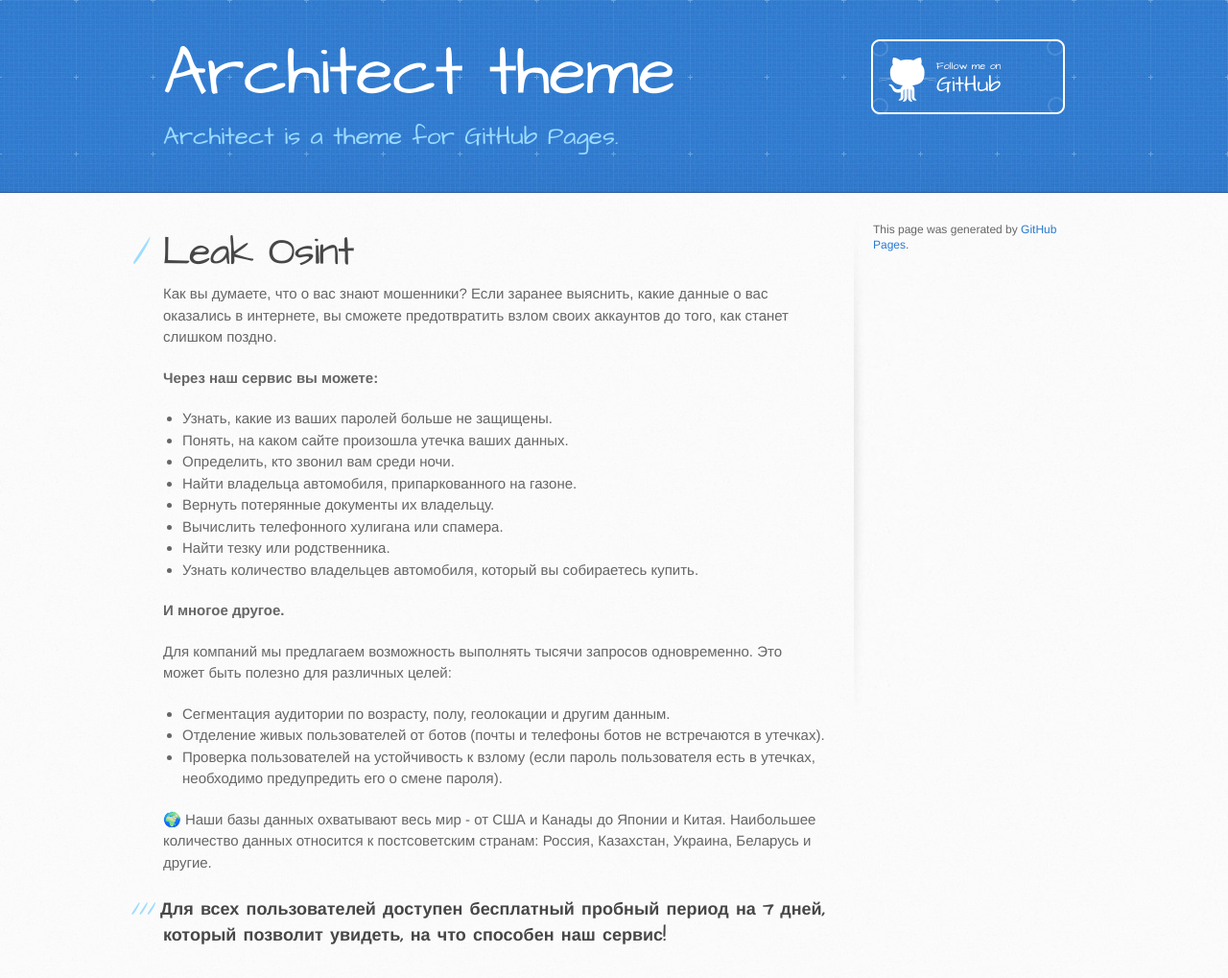
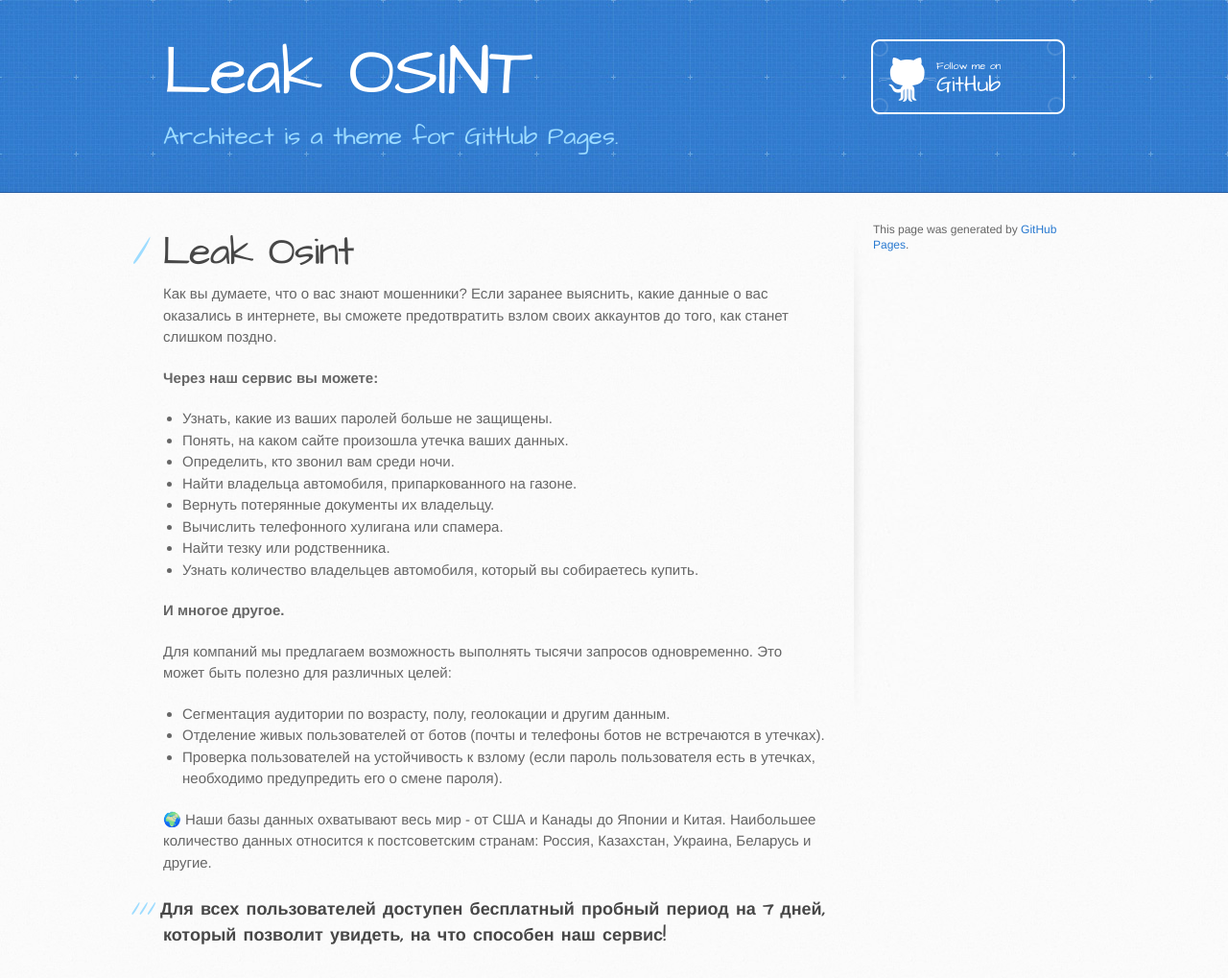
Before and after one commit to LeakOSINT/LeakOSINT.github.io, a Jekyll site: the page built from index.md, in a window 1280 px wide. Shown: the whole page at 96% size. Built offline with Jekyll 4.4.1, drawn with Linux system fonts in a browser that asks for light colours; our own code applies the rules of GitHub Pages for plain Markdown files.

Commit message:
Update _config.yml

```diff
--- a/_config.yml
+++ b/_config.yml
@@ -1,4 +1,4 @@
-title: Architect theme
+title: Leak OSINT
 description: Architect is a theme for GitHub Pages.
 show_downloads: false
 google_analytics:
```
